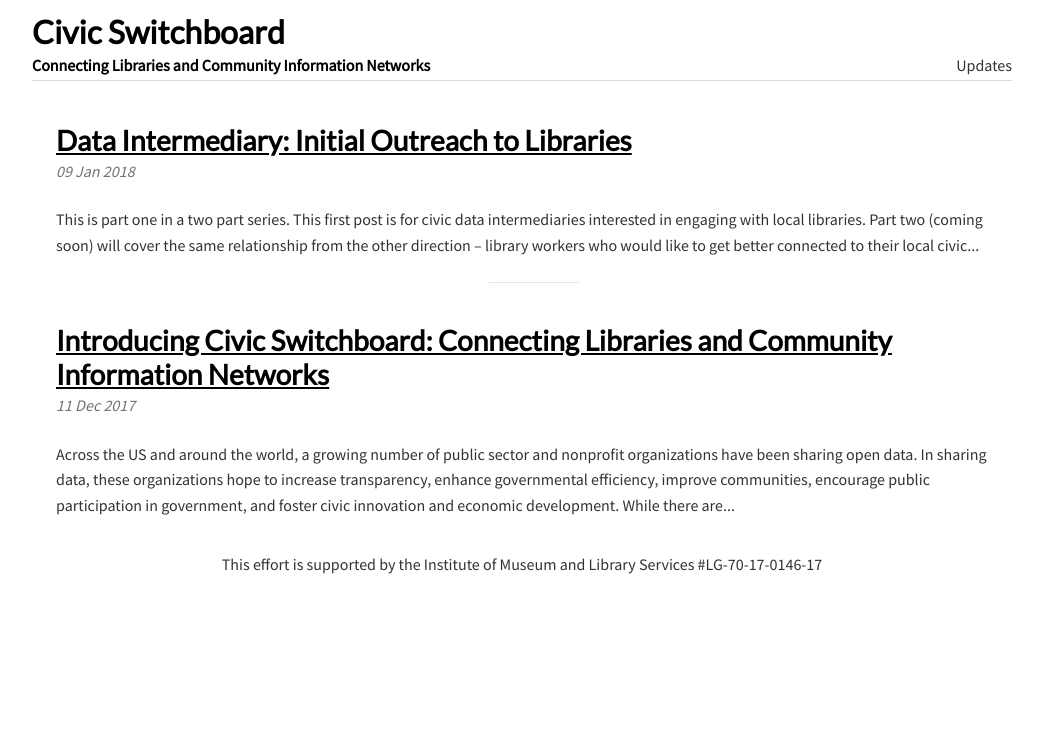
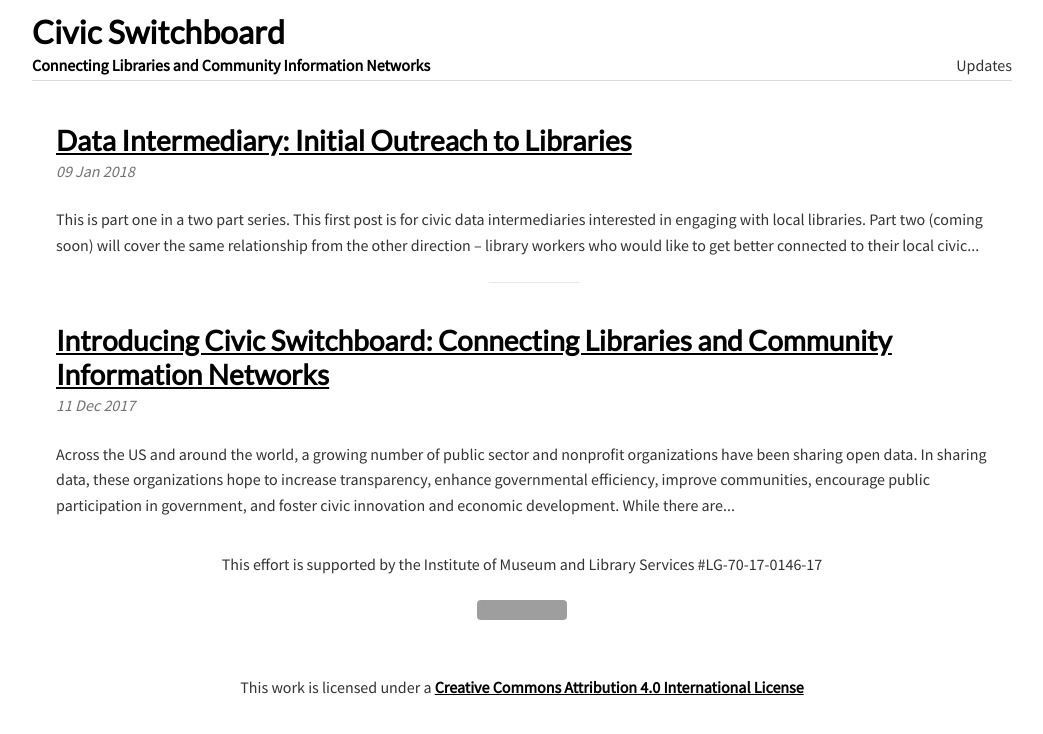
Before and after one commit to civic-switchboard/civic-switchboard.github.io.first, a Jekyll site: the page built from updates/index.html, in a window 1280 px wide. Shown: the top 734 px of the page, without its empty margins (118-1161 px from the left). Built offline with Jekyll 4.4.1, drawn with Linux system fonts in a browser that asks for light colours; the list of posts is cut into pages by our own code; grey boxes are pictures that could not be loaded.

Commit message:
Update footer.html

```diff
--- a/_includes/footer.html
+++ b/_includes/footer.html
@@ -1 +1,2 @@
 <footer><span>This effort is supported by the Institute of Museum and Library Services #LG-70-17-0146-17</span></footer>
+<footer><span><a rel="license" href="http://creativecommons.org/licenses/by/4.0/"><img alt="Creative Commons License" style="border-width:0" src="https://i.creativecommons.org/l/by/4.0/88x31.png" /></a><br />This work is licensed under a <a rel="license" href="http://creativecommons.org/licenses/by/4.0/">Creative Commons Attribution 4.0 International License</a></span></footer>
```
